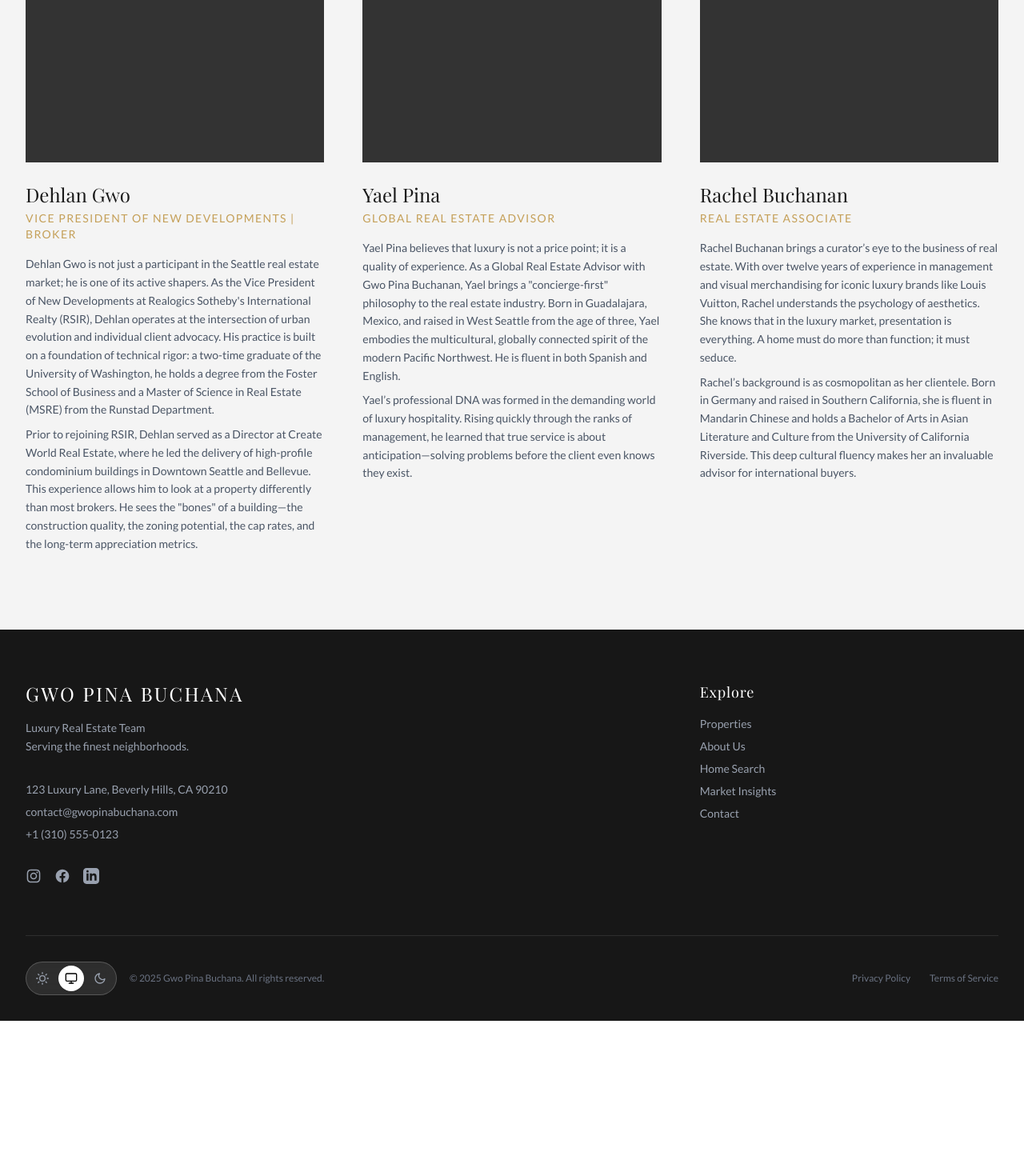
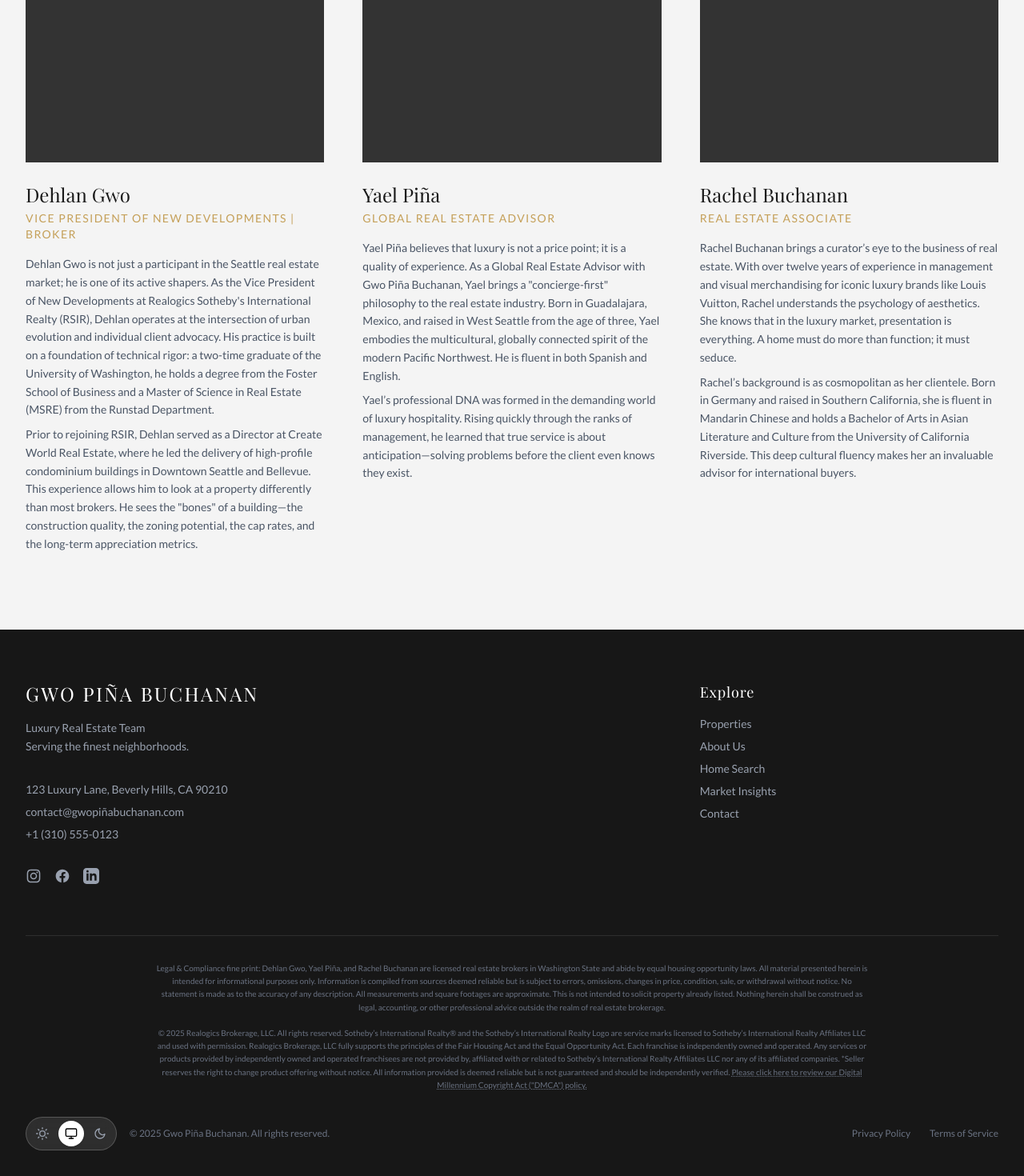
Before and after one commit to christianbogo/gwo-pina-buchana, a Next.js app: page /team in a window 1280 px wide. Shown: the part 819-2289 px from the top of the page at 80% size. Before the commit the page ends 2095 px from the top, so only its background shows below. Built offline with nearby package versions, Linux system fonts and the light colour scheme; a web font is replaced by a local one.

Commit message:
fix: Correct team name spelling to 'Gwo Piña Buchanan', update home hero video player to use iframe, and add new developments link.

```diff
--- a/package.json
+++ b/package.json
@@ -1,5 +1,5 @@
 {
-  "name": "gwo-pina-buchana",
+  "name": "gwo-pina-buchanan",
   "version": "0.1.0",
   "private": true,
   "scripts": {
--- a/src/app/contact/page.tsx
+++ b/src/app/contact/page.tsx
@@ -15,7 +15,7 @@ export default function ContactPage() {
                             <div>
                                 <h1 className="font-serif text-5xl md:text-7xl text-foreground mb-8">Start the Conversation</h1>
                                 <p className="text-muted-foreground text-lg leading-relaxed max-w-md">
-                                    Real estate is a journey, and every journey begins with a single step. Whether you are exploring the value of your current home, looking for unparalleled investment opportunities, or ready to find your dream residence in the Pacific Northwest, the Gwo Pina Buchanan team is here to guide you.
+                                    Real estate is a journey, and every journey begins with a single step. Whether you are exploring the value of your current home, looking for unparalleled investment opportunities, or ready to find your dream residence in the Pacific Northwest, the Gwo Piña Buchanan team is here to guide you.
                                 </p>
                             </div>
 
@@ -27,7 +27,7 @@ export default function ContactPage() {
                                 <div>
                                     <h3 className="text-xs uppercase tracking-widest text-muted-foreground mb-2">Contact</h3>
                                     <p className="text-xl text-foreground mb-1">
-                                        <a href="mailto:contact@gwopinabuchana.com" className="hover:text-accent transition-colors">contact@gwopinabuchana.com</a>
+                                        <a href="mailto:contact@gwopiñabuchanan.com" className="hover:text-accent transition-colors">contact@gwopiñabuchanan.com</a>
                                     </p>
                                     <p className="text-xl text-foreground">
                                         <a href="tel:+13105550123" className="hover:text-accent transition-colors">+1 (310) 555-0123</a>
--- a/src/app/in-the-news/page.tsx
+++ b/src/app/in-the-news/page.tsx
@@ -16,7 +16,7 @@ const newsItems = [
     {
         title: "Record Sale in Medina",
         date: "November 15, 2025",
-        summary: "Gwo Pina Buchana facilitates the highest recorded sale in Medina this year.",
+        summary: "Gwo Piña Buchanan facilitates the highest recorded sale in Medina this year.",
         image: GREY_PLACEHOLDER,
         slug: "record-sale-medina"
     },
--- a/src/app/layout.tsx
+++ b/src/app/layout.tsx
@@ -18,7 +18,7 @@ const lato = Lato({
 });
 
 export const metadata: Metadata = {
-  title: "Gwo Pina Buchana",
+  title: "Gwo Piña Buchanan",
   description: "Luxury Real Estate Group",
 };
 
--- a/src/app/page.tsx
+++ b/src/app/page.tsx
@@ -14,8 +14,8 @@ import ImagePreloader from "@/components/ImagePreloader";
 export const revalidate = 60;
 
 export const metadata = {
-  title: "Gwo Pina Buchanan | New Developments & Luxury Real Estate Seattle",
-  description: "Dehlan Gwo, Yael Pina, and Rachel Buchanan present the region's most comprehensive portfolio of new homes. From Alki Beach to Bellevue high-rises, discover the future of living in the Pacific Northwest.",
+  title: "Gwo Piña Buchanan | New Developments & Luxury Real Estate Seattle",
+  description: "Dehlan Gwo, Yael Piña, and Rachel Buchanan present the region's most comprehensive portfolio of new homes. From Alki Beach to Bellevue high-rises, discover the future of living in the Pacific Northwest.",
 };
 
 export default async function Home() {
@@ -28,6 +28,7 @@ export default async function Home() {
     homeSearchCardImage,
     homeValuationCardImage,
     letsConnectCardImage,
+    teamGroupPhoto,
     comingSoonImage,
     sothebysAdvantageImage
   }`);
@@ -76,8 +77,20 @@ export default async function Home() {
             <div className="text-center mb-16">
               <h2 className="font-serif text-3xl md:text-5xl text-foreground mb-6">A Convergence of Expertise</h2>
               <div className="w-24 h-1 bg-accent mx-auto mb-8" />
+
+              {pageAssets?.teamGroupPhoto && (
+                <div className="relative w-full aspect-[21/9] mb-8 overflow-hidden max-w-5xl mx-auto">
+                  <Image
+                    src={urlForImage(pageAssets.teamGroupPhoto).url()}
+                    alt="Gwo Piña Buchanan Team"
+                    fill
+                    className="object-cover"
+                  />
+                </div>
+              )}
+
               <p className="max-w-2xl mx-auto text-muted-foreground leading-relaxed text-lg">
-                Real estate excellence is no longer a solo endeavor. The Gwo Pina Buchanan team unites distinct disciplines—development strategy, luxury hospitality, and visual design—to offer a holistic, concierge-level advisory service.
+                Real estate excellence is no longer a solo endeavor. The Gwo Piña Buchanan team unites distinct disciplines—development strategy, luxury hospitality, and visual design—to offer a holistic, concierge-level advisory service.
               </p>
             </div>
 
@@ -106,13 +119,13 @@ export default async function Home() {
                 <div className="relative h-[350px] md:h-[500px] w-full overflow-hidden grayscale hover:grayscale-0 transition-all duration-700">
                   <Image
                     src={GREY_PLACEHOLDER}
-                    alt="Yael Pina"
+                    alt="Yael Piña"
                     fill
                     className="object-cover"
                   />
                 </div>
                 <div>
-                  <h3 className="font-serif text-2xl text-foreground mb-1">Yael Pina</h3>
+                  <h3 className="font-serif text-2xl text-foreground mb-1">Yael Piña</h3>
                   <p className="text-accent text-sm uppercase tracking-widest mb-4">Global Real Estate Advisor</p>
                   <p className="text-muted-foreground leading-relaxed text-sm">
                     Importing the rigorous service standards of luxury hospitality to ensure every transaction is managed with white-glove precision.
--- a/src/app/sothebys-advantage/page.tsx
+++ b/src/app/sothebys-advantage/page.tsx
@@ -45,7 +45,7 @@ export default async function SothebysAdvantagePage() {
                             A Legacy of Excellence
                         </h2>
                         <p className="text-muted-foreground leading-relaxed mb-6">
-                            When you list your home with Gwo Pina Buchanan, you are not just hiring a team; you are activating a global infrastructure. The "New Pacific Northwest" is an international destination, and to achieve the highest value for your property, you must reach beyond the local market.
+                            When you list your home with Gwo Piña Buchanan, you are not just hiring a team; you are activating a global infrastructure. The "New Pacific Northwest" is an international destination, and to achieve the highest value for your property, you must reach beyond the local market.
                         </p>
                         <p className="text-muted-foreground leading-relaxed mb-6">
                             Realogics Sotheby’s International Realty (RSIR) provides the platform to do exactly that. We don't just wait for buyers to find us; we actively push your property to a network of high-net-worth individuals who trust the Sotheby's name.
@@ -67,7 +67,7 @@ export default async function SothebysAdvantagePage() {
                         </div>
 
                         <p className="text-muted-foreground leading-relaxed">
-                            When you list with Gwo Pina Buchana, your home is presented to a highly qualified global audience through exclusive channels and proprietary marketing relationships.
+                            When you list with Gwo Piña Buchanan, your home is presented to a highly qualified global audience through exclusive channels and proprietary marketing relationships.
                         </p>
                     </div>
                 </section>
--- a/src/app/team/page.tsx
+++ b/src/app/team/page.tsx
@@ -14,9 +14,9 @@ Prior to rejoining RSIR, Dehlan served as a Director at Create World Real Estate
         image: GREY_PLACEHOLDER
     },
     {
-        name: "Yael Pina",
+        name: "Yael Piña",
         role: "Global Real Estate Advisor",
-        bio: `Yael Pina believes that luxury is not a price point; it is a quality of experience. As a Global Real Estate Advisor with Gwo Pina Buchanan, Yael brings a "concierge-first" philosophy to the real estate industry. Born in Guadalajara, Mexico, and raised in West Seattle from the age of three, Yael embodies the multicultural, globally connected spirit of the modern Pacific Northwest. He is fluent in both Spanish and English.
+        bio: `Yael Piña believes that luxury is not a price point; it is a quality of experience. As a Global Real Estate Advisor with Gwo Piña Buchanan, Yael brings a "concierge-first" philosophy to the real estate industry. Born in Guadalajara, Mexico, and raised in West Seattle from the age of three, Yael embodies the multicultural, globally connected spirit of the modern Pacific Northwest. He is fluent in both Spanish and English.
 
 Yael’s professional DNA was formed in the demanding world of luxury hospitality. Rising quickly through the ranks of management, he learned that true service is about anticipation—solving problems before the client even knows they exist.`,
         image: GREY_PLACEHOLDER
--- a/src/components/Footer.tsx
+++ b/src/components/Footer.tsx
@@ -9,7 +9,7 @@ export default function Footer() {
                     {/* Brand / Contact */}
                     <div className="space-y-4">
                         <h3 className="font-serif text-2xl tracking-widest uppercase text-white">
-                            Gwo Pina Buchana
+                            Gwo Piña Buchanan
                         </h3>
                         <p className="text-gray-400 text-sm leading-relaxed">
                             Luxury Real Estate Team<br />
@@ -18,8 +18,8 @@ export default function Footer() {
                         <div className="pt-4 space-y-2 text-sm text-gray-400">
                             <p>123 Luxury Lane, Beverly Hills, CA 90210</p>
                             <p>
-                                <a href="mailto:contact@gwopinabuchana.com" className="hover:text-accent transition-colors">
-                                    contact@gwopinabuchana.com
+                                <a href="mailto:contact@gwopiñabuchanan.com" className="hover:text-accent transition-colors">
+                                    contact@gwopiñabuchanan.com
                                 </a>
                             </p>
                             <p>
@@ -62,14 +62,25 @@ export default function Footer() {
                     </div>
                 </div>
 
-                <div className="mt-16 pt-8 border-t border-white/10 flex flex-col md:flex-row justify-between items-center text-xs text-gray-500">
-                    <div className="flex flex-col md:flex-row items-center gap-4">
-                        <ThemeToggle forceDark={true} />
-                        <p>&copy; {new Date().getFullYear()} Gwo Pina Buchana. All rights reserved.</p>
+                <div className="mt-16 pt-8 border-t border-white/10 flex flex-col items-center text-center">
+                    <div className="max-w-4xl mx-auto space-y-4 text-[10px] text-gray-500 leading-relaxed mb-8">
+                        <p>
+                            Legal & Compliance fine print: Dehlan Gwo, Yael Piña, and Rachel Buchanan are licensed real estate brokers in Washington State and abide by equal housing opportunity laws. All material presented herein is intended for informational purposes only. Information is compiled from sources deemed reliable but is subject to errors, omissions, changes in price, condition, sale, or withdrawal without notice. No statement is made as to the accuracy of any description. All measurements and square footages are approximate. This is not intended to solicit property already listed. Nothing herein shall be construed as legal, accounting, or other professional advice outside the realm of real estate brokerage.
+                        </p>
+                        <p>
+                            © 2025 Realogics Brokerage, LLC. All rights reserved. Sotheby’s International Realty® and the Sotheby’s International Realty Logo are service marks licensed to Sotheby’s International Realty Affiliates LLC and used with permission. Realogics Brokerage, LLC fully supports the principles of the Fair Housing Act and the Equal Opportunity Act. Each franchise is independently owned and operated. Any services or products provided by independently owned and operated franchisees are not provided by, affiliated with or related to Sotheby’s International Realty Affiliates LLC nor any of its affiliated companies. *Seller reserves the right to change product offering without notice. All information provided is deemed reliable but is not guaranteed and should be independently verified. <a href="https://www.rsir.com/dmca-notice/" className="hover:text-gray-400 transition-colors underline decoration-dotted">Please click here to review our Digital Millennium Copyright Act (&quot;DMCA&quot;) policy.</a>
+                        </p>
                     </div>
-                    <div className="flex space-x-6 mt-4 md:mt-0">
-                        <Link href="/privacy" className="hover:text-white transition-colors">Privacy Policy</Link>
-                        <Link href="/terms" className="hover:text-white transition-colors">Terms of Service</Link>
+
+                    <div className="flex flex-col md:flex-row justify-between items-center w-full text-xs text-gray-500">
+                        <div className="flex flex-col md:flex-row items-center gap-4">
+                            <ThemeToggle forceDark={true} />
+                            <p>&copy; {new Date().getFullYear()} Gwo Piña Buchanan. All rights reserved.</p>
+                        </div>
+                        <div className="flex space-x-6 mt-4 md:mt-0">
+                            <Link href="/privacy" className="hover:text-white transition-colors">Privacy Policy</Link>
+                            <Link href="/terms" className="hover:text-white transition-colors">Terms of Service</Link>
+                        </div>
                     </div>
                 </div>
             </div>
--- a/src/components/Header.tsx
+++ b/src/components/Header.tsx
@@ -73,7 +73,7 @@ export default function Header({ theme = "transparent" }: HeaderProps) {
                         {/* Logo */}
                         <div className="flex-shrink-0 flex items-center">
                             <Link href="/" className={`font-serif text-2xl tracking-[0.2em] uppercase transition-colors duration-300 ${textColorClass} hover:opacity-80`}>
-                                Gwo Pina Buchana
+                                Gwo Piña Buchanan
                             </Link>
                         </div>
 
@@ -250,7 +250,7 @@ export default function Header({ theme = "transparent" }: HeaderProps) {
                             <p className="uppercase tracking-widest text-xs font-bold text-foreground mb-4">Contact</p>
                             <p>123 Luxury Lane, Beverly Hills, CA 90210</p>
                             <p><a href="tel:+13105550123" className="hover:text-accent">+1 (310) 555-0123</a></p>
-                            <p><a href="mailto:contact@gwopinabuchana.com" className="hover:text-accent">contact@gwopinabuchana.com</a></p>
+                            <p><a href="mailto:contact@gwopiñabuchanan.com" className="hover:text-accent">contact@gwopiñabuchanan.com</a></p>
                         </div>
                     </div>
                 </div>
--- a/src/components/HomeHero.tsx
+++ b/src/components/HomeHero.tsx
@@ -18,7 +18,7 @@ export default function HomeHero({ videoUrl, posterImage }: HomeHeroProps) {
     const slides = [
         {
             eyebrow: "Seattle & Bellevue",
-            title: "Gwo Pina Buchanan",
+            title: "Gwo Piña Buchanan",
             subtitle: "Defining the New Pacific Northwest."
         },
         {
@@ -46,28 +46,25 @@ export default function HomeHero({ videoUrl, posterImage }: HomeHeroProps) {
 
     return (
         <section className="relative h-screen flex items-center justify-center overflow-hidden">
-            <div className="absolute inset-0 z-0">
+            <div className="absolute inset-0 z-0 select-none pointer-events-none">
                 <div className="w-full h-full bg-gray-900/40 absolute z-10" />
 
-                {videoUrl ? (
-                    <video
-                        className="w-full h-full object-cover"
-                        src={videoUrl}
-                        autoPlay
-                        muted
-                        loop
-                        playsInline
-                        poster={posterImage ? urlForImage(posterImage).url() : GREY_PLACEHOLDER}
-                    />
-                ) : (
-                    <Image
-                        src={posterImage ? urlForImage(posterImage).url() : GREY_PLACEHOLDER}
-                        alt=""
-                        fill
-                        className="object-cover"
-                        priority
-                    />
-                )}
+                <iframe
+                    src="https://iframe.mediadelivery.net/embed/567649/34eadf58-eb06-4bfc-b76c-b836fd280046?autoplay=true&loop=true&muted=true&preload=true&controls=0&playsinline=true"
+                    loading="eager"
+                    className="absolute top-1/2 left-1/2 w-[177.77777778vh] h-[56.25vw] min-w-full min-h-full object-cover"
+                    allow="autoplay; fullscreen; picture-in-picture; encrypted-media; gyroscope; accelerometer"
+                    allowFullScreen
+                    style={{
+                        border: 'none',
+                        position: 'absolute',
+                        top: '50%',
+                        left: '50%',
+                        transform: 'translate(-50%, -50%)',
+                        objectFit: 'cover',
+                        pointerEvents: 'none',
+                    }}
+                />
             </div>
 
             <div className="relative z-20 text-center text-white px-4 max-w-5xl mx-auto w-full flex flex-col items-center gap-12">
@@ -85,7 +82,7 @@ export default function HomeHero({ videoUrl, posterImage }: HomeHeroProps) {
                     </p>
                 </div>
 
-                <div className="flex flex-col md:flex-row gap-4 md:gap-6 justify-center items-center w-full">
+                <div className="flex flex-col md:flex-row gap-4 md:gap-6 justify-center items-center w-full flex-wrap">
                     <Link
                         href="/properties/exclusive"
                         className="inline-block border border-white bg-black/20 backdrop-blur-sm px-6 py-3 md:px-8 md:py-4 text-xs md:text-sm uppercase tracking-widest hover:bg-white hover:text-foreground transition-all duration-300 w-auto min-w-[200px] md:w-64 text-center"
@@ -97,6 +94,12 @@ export default function HomeHero({ videoUrl, posterImage }: HomeHeroProps) {
                         className="inline-block border border-white bg-black/20 backdrop-blur-sm px-6 py-3 md:px-8 md:py-4 text-xs md:text-sm uppercase tracking-widest hover:bg-white hover:text-foreground transition-all duration-300 w-auto min-w-[200px] md:w-64 text-center"
                     >
                         Notable Sales
+                    </Link>
+                    <Link
+                        href="/properties/new-developments"
+                        className="inline-block border border-white bg-black/20 backdrop-blur-sm px-6 py-3 md:px-8 md:py-4 text-xs md:text-sm uppercase tracking-widest hover:bg-white hover:text-foreground transition-all duration-300 w-auto min-w-[200px] md:w-64 text-center"
+                    >
+                        New Developments
                     </Link>
                 </div>
             </div>
```
Also changed, not shown: src/sanity/schemas/pageAssets.ts (+8 -0 lines), 1 other file (tests, documents, lock files or other folders).
